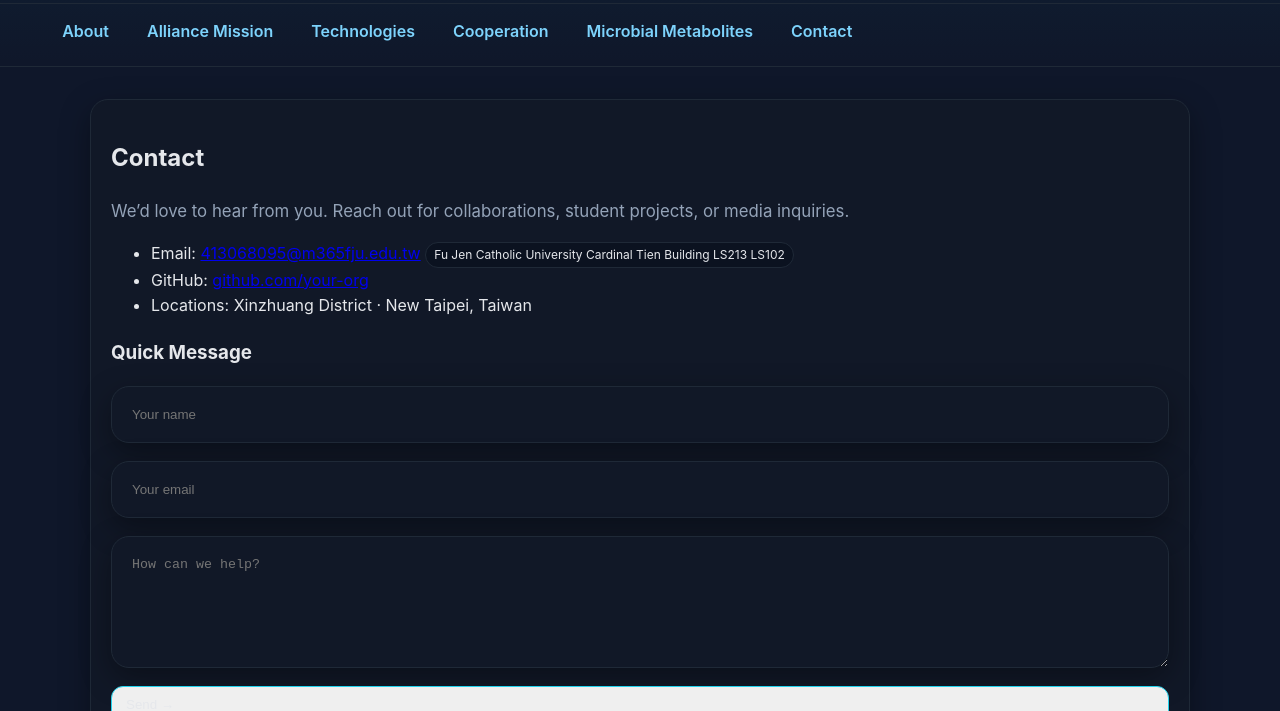
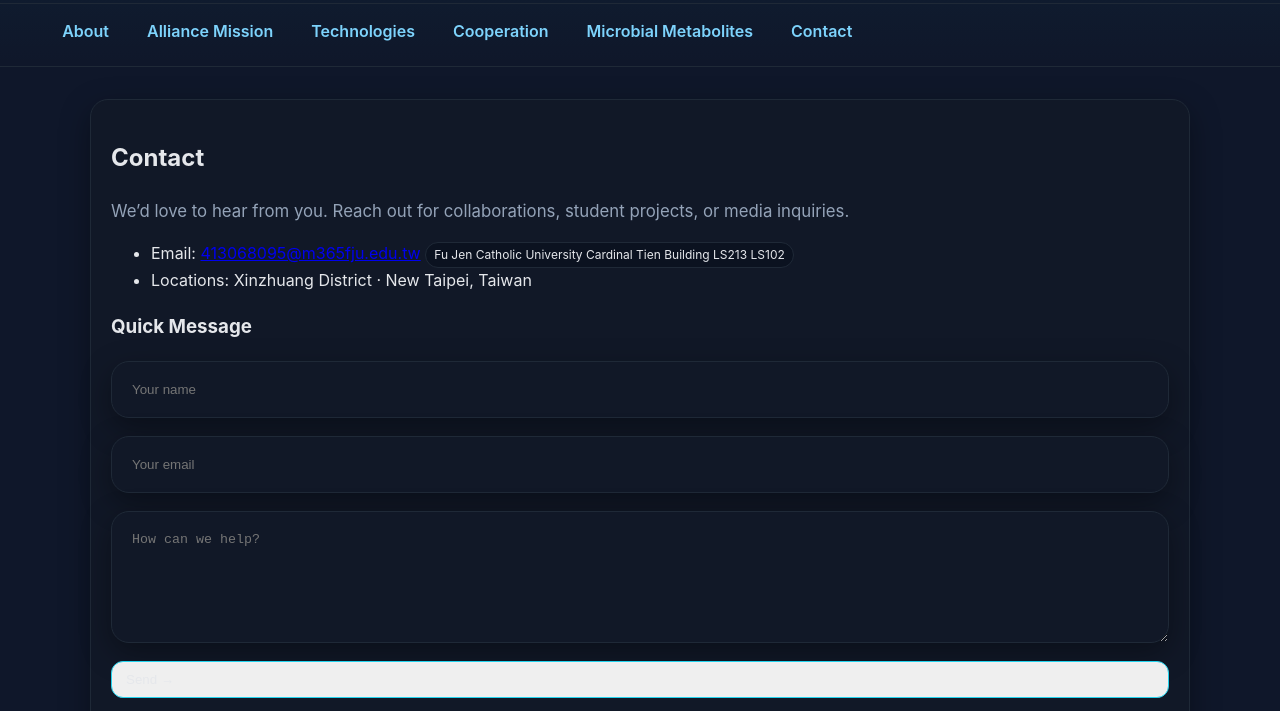
Before and after one commit to Opoku-Gyamfi/BioAI-Compounds-Alliance, a plain HTML site: page contact.html in a window 1280 px wide. Shown: the part 85-796 px from the top of the page. Drawn offline with Linux system fonts and the light colour scheme.

Commit message:
Remove GitHub link from contact.html

```diff
--- a/contact.html
+++ b/contact.html
@@ -35,7 +35,6 @@
   <p class="lead">We’d love to hear from you. Reach out for collaborations, student projects, or media inquiries.</p>
   <ul>
     <li>Email: <a href="mailto:413068095@m365fju.edu.tw">413068095@m365fju.edu.tw</a> <span class="badge">Fu Jen Catholic University Cardinal Tien Building LS213 LS102</span></li>
-    <li>GitHub: <a href="https://github.com/your-org">github.com/your-org</a></li>
     <li>Locations: Xinzhuang District · New Taipei, Taiwan</li>
   </ul>
   <h3>Quick Message</h3>
```
